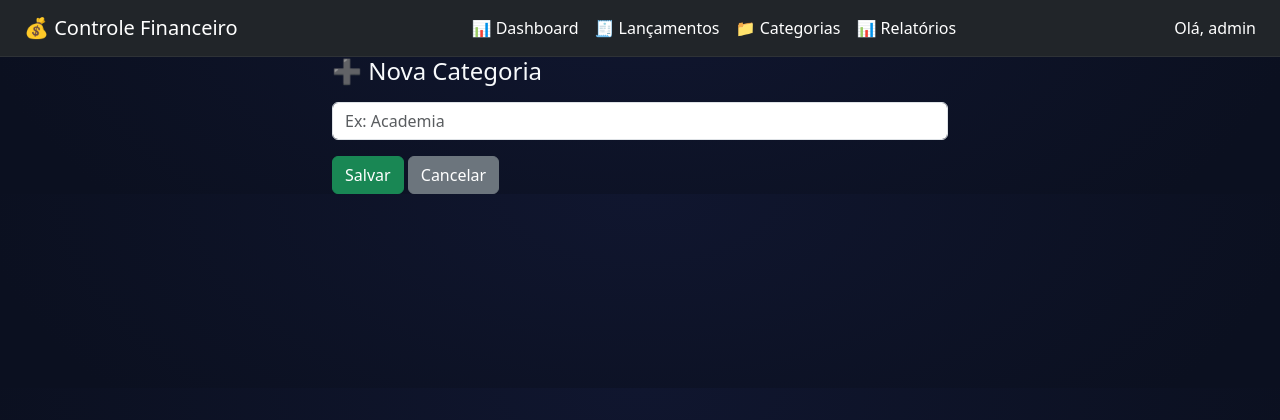
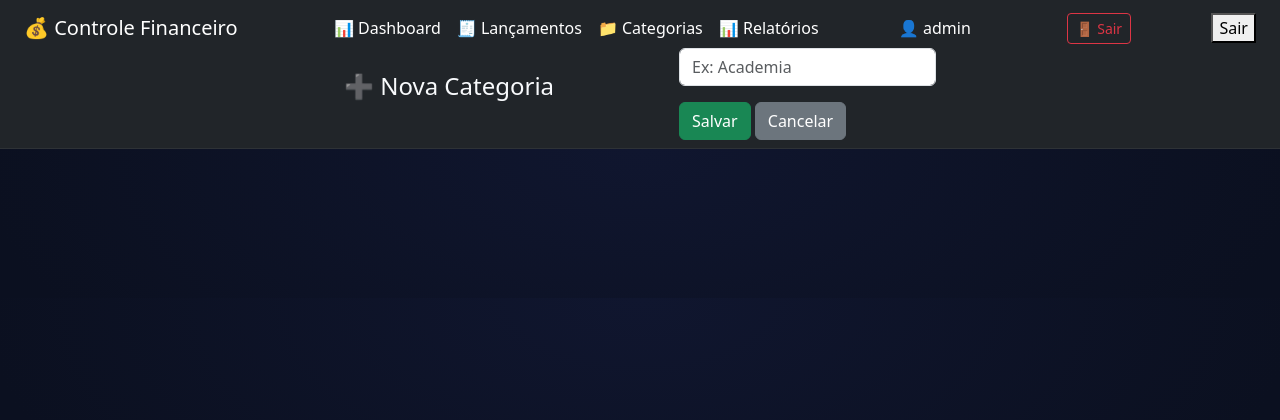
Before and after one commit to matheuspires1310-del/controle-financeiro, a Django app: page /categorias/criar/ in a window 1280 px wide. Shown: the top 420 px of the page. Run offline with Django 5.2, Linux system fonts and the light colour scheme; a user stored in the database is signed in.

Commit message:
ajustado com o gpt

```diff
--- a/core/templates/base.html
+++ b/core/templates/base.html
@@ -44,11 +44,21 @@
         </li>
 
     </ul>
+    <span class="navbar-text text-white me-3">
+  👤 {{ request.user.username }}
+</span>
 
-    <span class="text-white">
-        Olá, {{ request.user.username }}
-    </span>
-</nav>
+<form method="post" action="{% url 'logout' %}" class="d-inline">
+  {% csrf_token %}
+  <button type="submit" class="btn btn-outline-danger btn-sm">
+    🚪 Sair
+  </button>
+</form>
+
+<form method="post" action="{% url 'logout' %}">
+  {% csrf_token %}
+  <button type="submit" class="logout-btn">Sair</button>
+</form>
 
 
 
--- a/core/urls.py
+++ b/core/urls.py
@@ -1,5 +1,6 @@
 from django.urls import path
 from . import views
+from django.contrib.auth import views as auth_views
 
 urlpatterns = [
     path('', views.dashboard, name='dashboard'),
@@ -17,4 +18,5 @@
 
     path('relatorios/', views.relatorio_mensal, name='relatorio_mensal'),
     path("cadastro/", views.cadastro, name="cadastro"),
+    path("logout/", auth_views.LogoutView.as_view(), name="logout")
     ]
--- a/core/views.py
+++ b/core/views.py
@@ -352,20 +352,21 @@
         user=request.user
     )
 
-    if request.method == 'POST':
+    if request.method == "POST":
         form = LancamentoForm(request.POST, instance=lancamento)
         if form.is_valid():
             form.save()
-            return redirect('/')
-
+            return redirect("dashboard")
     else:
         form = LancamentoForm(instance=lancamento)
+
+    return render(request, "editar_lancamento.html", {"form": form})
+
 
     return render(request, 'editar_lancamento.html', {
         'form': form,
         'lancamento': lancamento
     })
-
 
 @login_required
 def excluir_lancamento(request, id):
@@ -375,10 +376,12 @@
         user=request.user
     )
 
-    if request.method == 'POST':
+    if request.method == "POST":
         lancamento.delete()
+        return redirect("dashboard")
 
-    return redirect('/')
+    return redirect("dashboard")
+
 
 
 @login_required
--- a/financeiro/settings.py
+++ b/financeiro/settings.py
@@ -140,10 +140,11 @@
 STATIC_ROOT = BASE_DIR / 'staticfiles'
 
 
-LOGIN_URL = "/cadastro/"
+LOGIN_URL = "/login/"
 LOGIN_REDIRECT_URL = "/"
 LOGOUT_REDIRECT_URL = "/login/"
 
 
 
+
 STATICFILES_STORAGE = "whitenoise.storage.CompressedManifestStaticFilesStorage"
```
